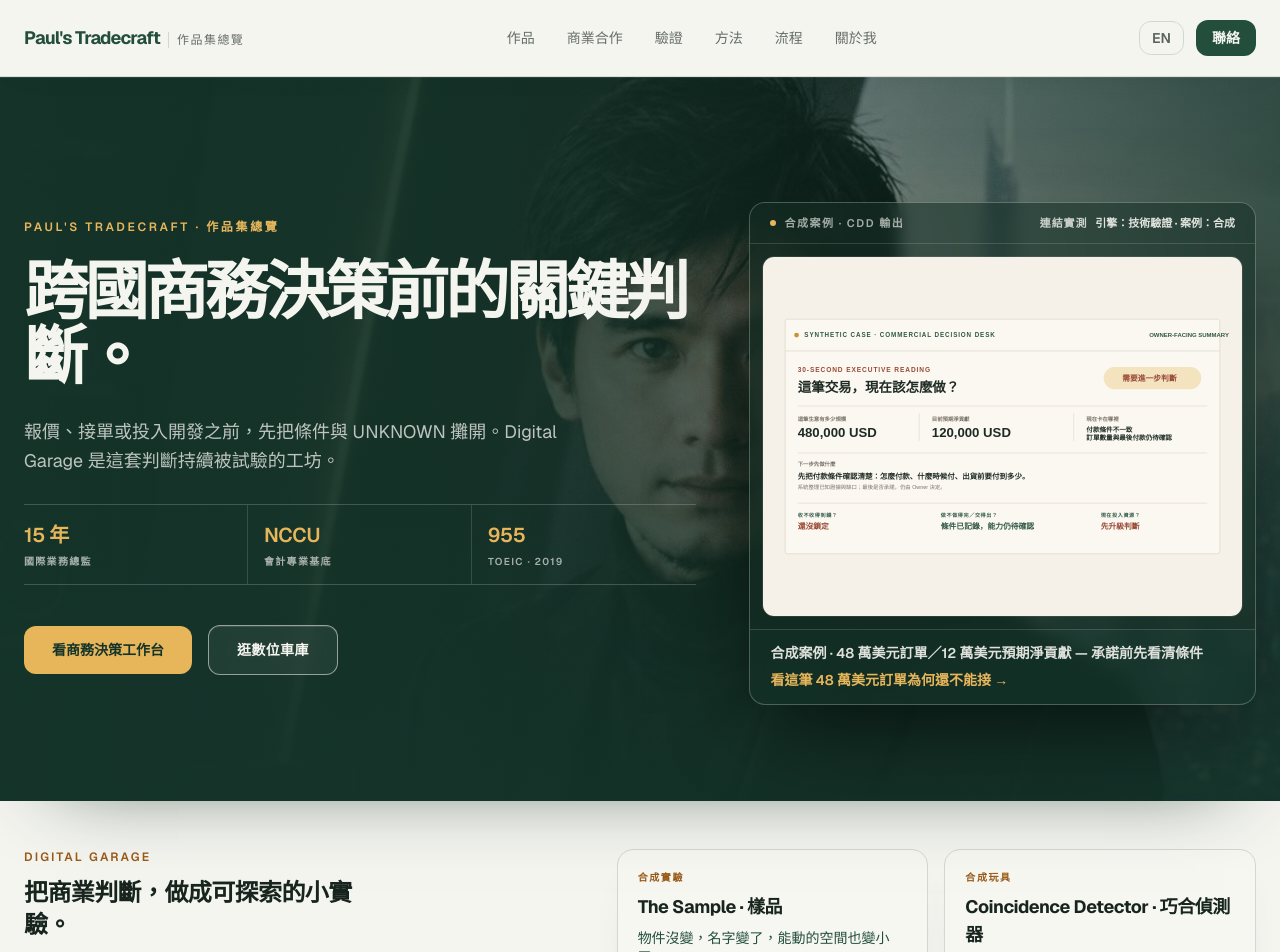
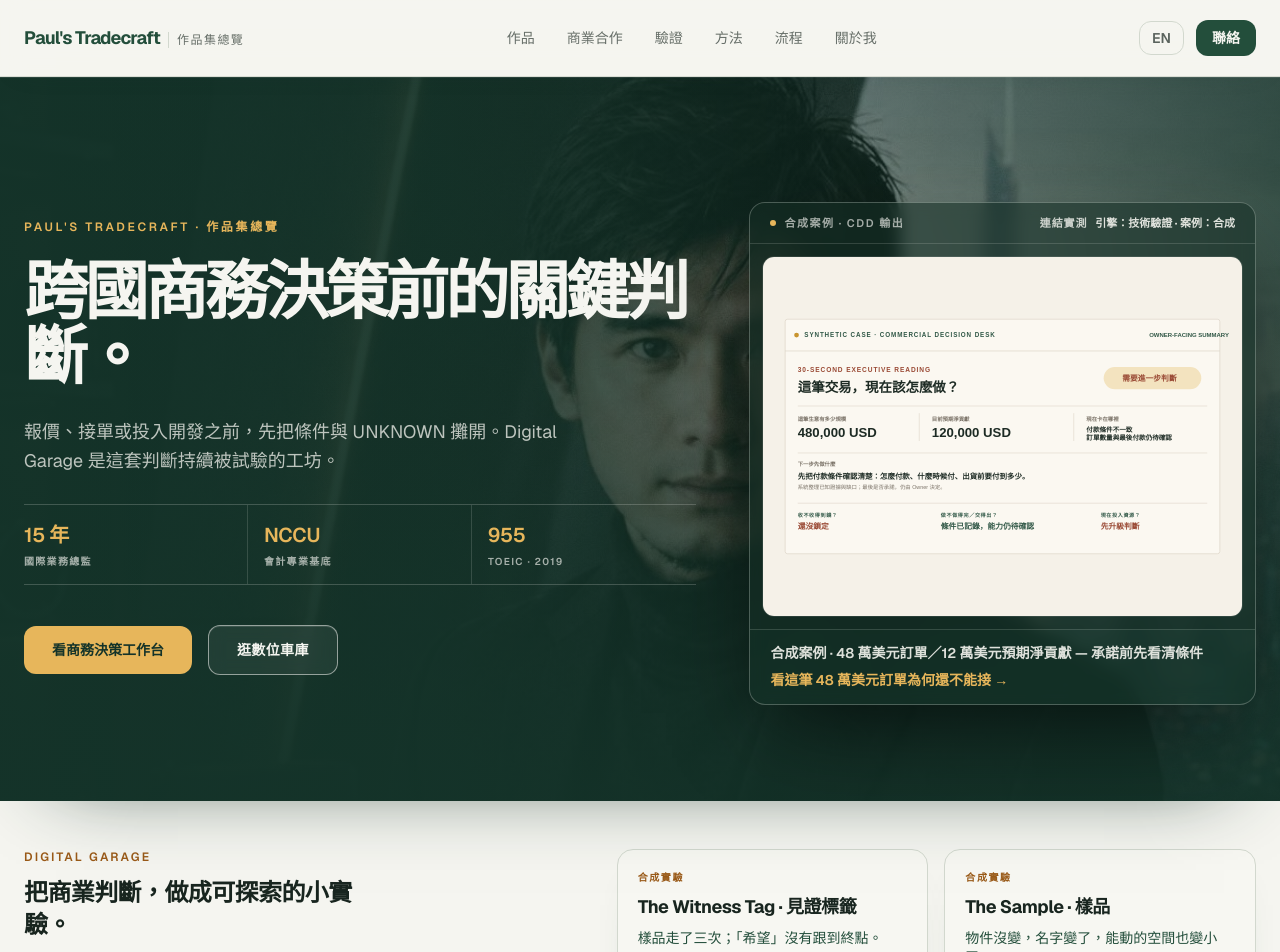
Before and after one commit to apchen1978/pauls-tradecraft, a React (Vite) app: page / in a window 1280 px wide. Shown: the top 952 px of the page. Built offline with nearby package versions, Linux system fonts and the light colour scheme.

Commit message:
feat: feature Witness Tag in Digital Garage

```diff
--- a/src/i18n.jsx
+++ b/src/i18n.jsx
@@ -438,6 +438,16 @@ const dict = {
       seeAll: "看全部火花",
       featuredMark: "精選",
       items: [
+        {
+          title: "The Witness Tag · 見證標籤",
+          tag: "合成實驗",
+          spark: "樣品走了三次；「希望」沒有跟到終點。",
+          note: "看一句客戶期待如何在三次合成交接中，逐漸變成像是已經做出的承諾。",
+          cta: "讓這句話往下走",
+          boundary: "合成情境——不代表真實交接流程，也不取代正式確認。",
+          href: "/prototype/the-witness-tag/",
+          featured: true,
+        },
         {
           title: "The Sample · 樣品",
           tag: "合成實驗",
@@ -926,6 +936,16 @@ const dict = {
       featuredMark: "Featured",
       items: [
         {
+          title: "The Witness Tag",
+          tag: "Synthetic experiment",
+          spark: "The sample moved three times. The word ‘hope’ never reached the end.",
+          note: "Watch a client expectation pass through three synthetic handoffs and begin to sound like a commitment already made.",
+          cta: "Pass the sentence on",
+          boundary: "Synthetic scenario — not a real handoff process or a substitute for formal confirmation.",
+          href: "/prototype/the-witness-tag/",
+          featured: true,
+        },
+        {
           title: "The Sample",
           tag: "Synthetic experiment",
           spark: "Same object. New name. Less room to move.",
```
